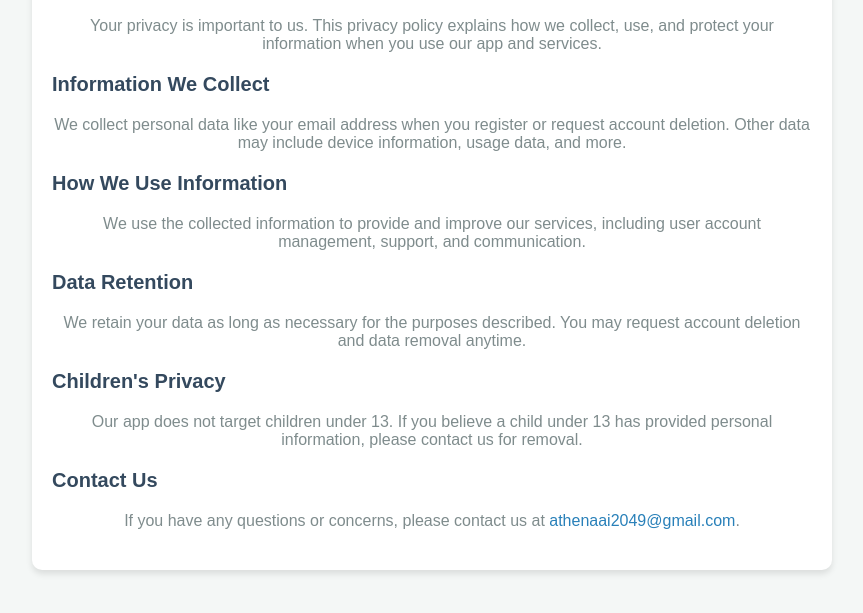
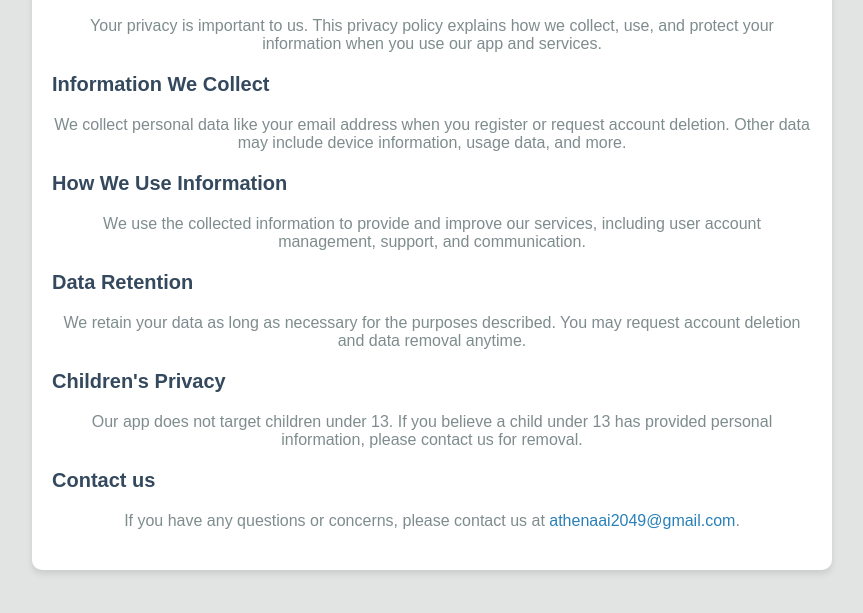
Before and after one commit to athenaai2049/athenaai.support, a plain HTML site: page privacy.html in a window 1280 px wide. Shown: the part 155-768 px from the top of the page, without its empty margins (208-1071 px from the left). Drawn offline with Linux system fonts and the light colour scheme.

Commit message:
second commit

```diff
--- a/privacy.html
+++ b/privacy.html
@@ -26,7 +26,7 @@
         <h2>Children's Privacy</h2>
         <p>Our app does not target children under 13. If you believe a child under 13 has provided personal information, please contact us for removal.</p>
 
-        <h2>Contact Us</h2>
+        <h2>Contact us</h2>
         <p>If you have any questions or concerns, please contact us at <a href="mailto:athenaai2049@gmail.com">athenaai2049@gmail.com</a>.</p>
     </div>
 </body>
--- a/style.css
+++ b/style.css
@@ -93,7 +93,7 @@ button:hover {
 }
 
 body {
-    background-color: #f4f7f6;
+    background-color: #e1e4e3;
     color: #333;
     padding: 20px;
     display: flex;
```
